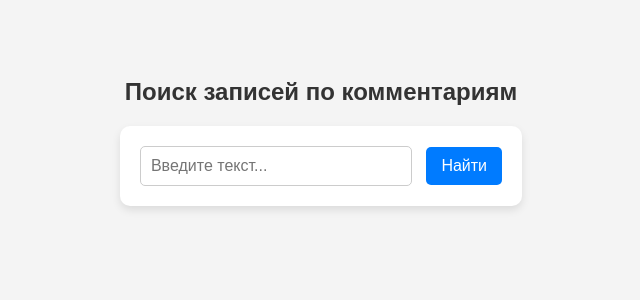
After one commit to ToRpeDaBanana/inline-test-php, a PHP site: page / in a window 1280 px wide. The commit adds this page. Shown: the top 300 px of the page, without its empty margins (319-959 px from the left). Run offline with PHP 8.4, Linux system fonts and the light colour scheme.

Commit message:
import, search, index

```diff
--- /dev/null
+++ b/index.php
@@ -0,0 +1,16 @@
+<!DOCTYPE html>
+<html lang="ru">
+<head>
+    <meta charset="UTF-8">
+    <meta name="viewport" content="width=device-width, initial-scale=1.0">
+    <link rel="stylesheet" href="style.css">
+    <title>Поиск записей</title>
+</head>
+<body>
+    <h2>Поиск записей по комментариям</h2>
+    <form action="search.php" method="GET">
+        <input type="text" name="query" placeholder="Введите текст..." required minlength="3">
+        <button type="submit">Найти</button>
+    </form>
+</body>
+</html>
--- /dev/null
+++ b/style.css
@@ -0,0 +1,97 @@
+body {
+    font-family: Arial, sans-serif;
+    background-color: #f4f4f4;
+    text-align: center;
+    padding: 50px;
+}
+
+h2 {
+    color: #333;
+}
+
+form {
+    background: #fff;
+    padding: 20px;
+    border-radius: 10px;
+    box-shadow: 0px 4px 8px rgba(0, 0, 0, 0.1);
+    display: inline-block;
+}
+
+input[type="text"] {
+    width: 250px;
+    padding: 10px;
+    border: 1px solid #ccc;
+    border-radius: 5px;
+    font-size: 16px;
+    outline: none;
+    transition: border-color 0.3s;
+}
+
+input[type="text"]:focus {
+    border-color: #007BFF;
+}
+
+button {
+    background-color: #007BFF;
+    color: #fff;
+    border: none;
+    padding: 10px 15px;
+    font-size: 16px;
+    border-radius: 5px;
+    cursor: pointer;
+    margin-left: 10px;
+    transition: background 0.3s;
+}
+
+button:hover {
+    background-color: #0056b3;
+}
+.container {
+    background: #fff;
+    padding: 20px;
+    border-radius: 10px;
+    box-shadow: 0px 4px 8px rgba(0, 0, 0, 0.1);
+    display: inline-block;
+    text-align: left;
+    max-width: 600px;
+    width: 100%;
+}
+.error {
+    color: red;
+    font-weight: bold;
+}
+
+.result {
+    border-bottom: 1px solid #ddd;
+    padding: 10px 0;
+}
+
+.result:last-child {
+    border-bottom: none;
+}
+
+.title {
+    font-size: 18px;
+    font-weight: bold;
+    color: #007BFF;
+}
+
+.comment {
+    font-size: 16px;
+    color: #333;
+}
+
+.back-link {
+    display: inline-block;
+    margin-top: 15px;
+    padding: 10px 15px;
+    background-color: #007BFF;
+    color: #fff;
+    text-decoration: none;
+    border-radius: 5px;
+    transition: background 0.3s;
+}
+
+.back-link:hover {
+    background-color: #0056b3;
+}
```
Also changed, not shown: import.php (+31 -0 lines), schema.sql (added, +15 -0 lines), search.php (+45 -0 lines).
